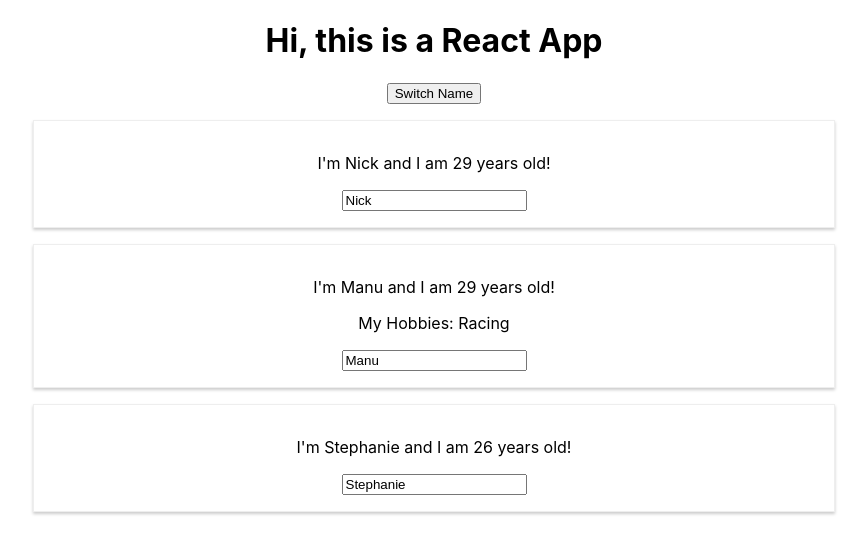
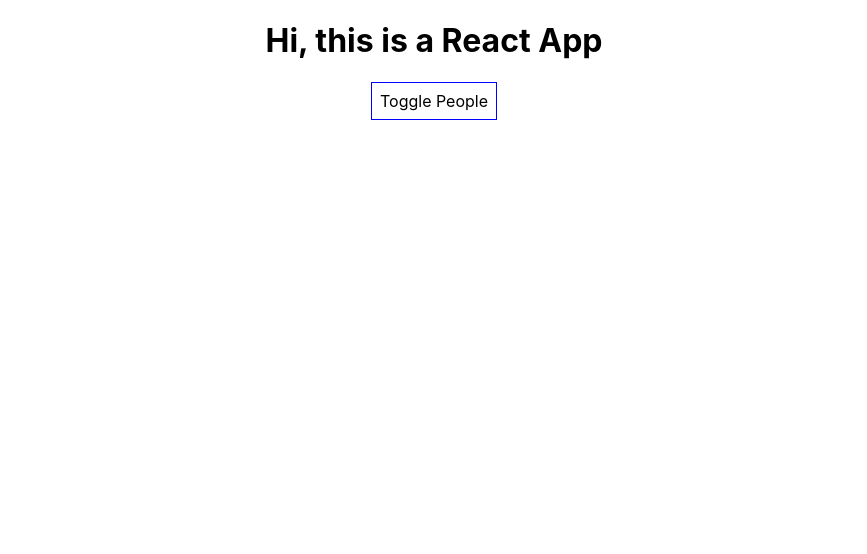
Before and after one commit to nickoralias/react-complete-guide, a React (Create React App) app: page / in a window 1280 px wide. Shown: the top 554 px of the page, without its empty margins (206-1073 px from the left). Built offline with nearby package versions, Linux system fonts and the light colour scheme.

Commit message:
Render content conditionally

```diff
--- a/src/App.js
+++ b/src/App.js
@@ -8,12 +8,11 @@ const App = props => {
       { name: "Nick", age: 29 },
       { name: "Manu", age: 29 },
       { name: "Stephanie", age: 26 },
-    ]
+    ],
+    showPeople: false
   });
 
   const [otherState, setOtherState] = useState('some other value');
-
-  console.log(peopleState, otherState);
 
   const switchNameHandler = (newName) => {
     // console.log('Was clicked!');
@@ -37,10 +36,31 @@ const App = props => {
     });
   }
 
+  const togglePeopleHandler = () => {
+    const doesShow = peopleState.showPeople;
+    setPeopleState({
+      people: peopleState.people,
+      showPeople: !doesShow
+    });
+  }
+
+  const style = {
+    backgroundColor: 'white',
+    font: 'inherit',
+    border: '1px solid blue',
+    padding: '8px',
+    cursor: 'pointer'
+  };
+
   return (
     <div className="App">
       <h1>Hi, this is a React App</h1>
-      <button onClick={() => switchNameHandler('Nicholas!!')}>Switch Name</button>
+      <button
+        style={style}
+        onClick={togglePeopleHandler}>Toggle People</button>
+      {
+        peopleState.showPeople ?
+          <div>
             <Person
               name={peopleState.people[0].name}
               age={peopleState.people[0].age} />
@@ -52,6 +72,8 @@ const App = props => {
             <Person
               name={peopleState.people[2].name}
               age={peopleState.people[2].age} />
+          </div> : null
+      }
     </div>
   );
 };
```
Lines whose indentation alone changed are shown as unchanged.
